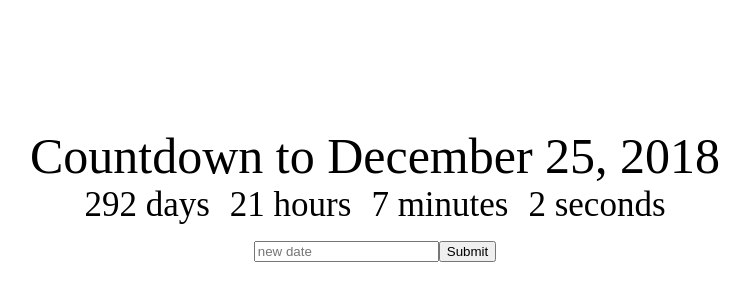
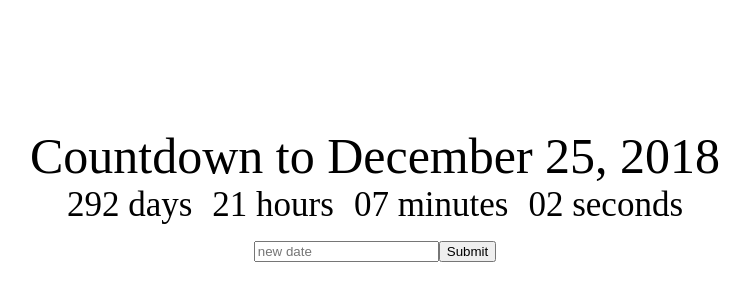
Before and after one commit to Zhusufeng/countdown-champ, a React (Create React App) app: page / in a window 1280 px wide. Shown: the part 126-426 px from the top of the page, without its empty margins (265-1014 px from the left). Built offline with nearby package versions, Linux system fonts and the light colour scheme.

Commit message:
Fix single digits to have leading 0 with leading0 method

```diff
--- a/src/Clock.jsx
+++ b/src/Clock.jsx
@@ -22,6 +22,10 @@
     setInterval(() => {this.getTimeUntil(this.props.deadline)}, 1000);
   }
 
+  leading0 (num) {
+    return num < 10 ? '0' + num : num;
+  }
+
   getTimeUntil (deadline) {
     const time = Date.parse(deadline) - Date.parse(new Date());
     const seconds = Math.floor((time/1000) % 60);
@@ -33,17 +37,17 @@
       hours,
       minutes,
       seconds
-    })
+    });
   }
 
   render () {
     return (
       <div>
         <div>
-          <div className="Clock-days">{this.state.days} days</div>
-          <div className="Clock-hours">{this.state.hours} hours</div>
-          <div className="Clock-minutes">{this.state.minutes} minutes</div>
-          <div className="Clock-seconds">{this.state.seconds} seconds</div>
+          <div className="Clock-days">{this.leading0(this.state.days)} days</div>
+          <div className="Clock-hours">{this.leading0(this.state.hours)} hours</div>
+          <div className="Clock-minutes">{this.leading0(this.state.minutes)} minutes</div>
+          <div className="Clock-seconds">{this.leading0(this.state.seconds)} seconds</div>
         </div>
       </div>
     );
```
